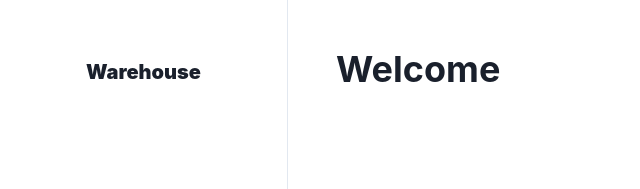
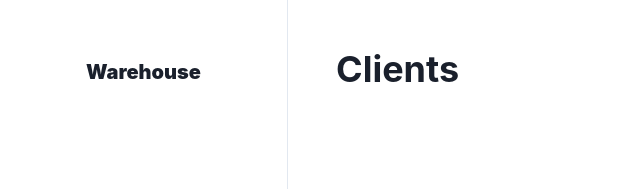
Before and after one commit to yaroslavnosenko/warehouse, a React (Create React App) app in the folder client/: page /clients in a window 1280 px wide. Shown: the top 189 px of the page, without its empty margins (0-640 px from the left). Built offline with nearby package versions, Linux system fonts and the light colour scheme.

Commit message:
client: added routes

```diff
--- a/client/package.json
+++ b/client/package.json
@@ -17,6 +17,7 @@
     "react": "^17.0.2",
     "react-dom": "^17.0.2",
     "react-icons": "^3.11.0",
+    "react-router-dom": "^6.1.1",
     "react-scripts": "5.0.0",
     "typescript": "^4.5.4",
     "web-vitals": "^0.2.4"
--- a/client/src/components/app.tsx
+++ b/client/src/components/app.tsx
@@ -1,12 +1,19 @@
 import { ChakraProvider, theme, Box } from '@chakra-ui/react'
-import { HomePage } from '../pages'
+import { BrowserRouter, Routes, Route } from 'react-router-dom'
+
+import { HomePage, ClientsPage } from '../pages'
 import { Navigation } from '.'
 
 export const App = () => (
   <ChakraProvider theme={theme}>
-    <Box ml="72">
-      <Navigation />
-      <HomePage />
-    </Box>
+    <BrowserRouter>
+      <Box ml="72">
+        <Navigation />
+        <Routes>
+          <Route index element={<HomePage />} />
+          <Route path="clients" element={<ClientsPage />} />
+        </Routes>
+      </Box>
+    </BrowserRouter>
   </ChakraProvider>
 )
--- a/client/src/components/navigation.tsx
+++ b/client/src/components/navigation.tsx
@@ -1,5 +1,6 @@
 import { Box, Text, Button, Stack } from '@chakra-ui/react'
 import { BiPaintRoll, BiUser, BiDirections, BiHomeAlt } from 'react-icons/bi'
+import { Link } from 'react-router-dom'
 
 export const Navigation = () => {
   return (
@@ -23,18 +24,26 @@ export const Navigation = () => {
         </Text>
       </Box>
       <Stack justify="center" flex="1">
+        <Link to="/">
           <Button w="100%" leftIcon={<BiHomeAlt />} colorScheme="blue" variant="ghost">
             Home
           </Button>
+        </Link>
+        <Link to="/items">
           <Button w="100%" leftIcon={<BiPaintRoll />} colorScheme="blue" variant="ghost">
             Items
           </Button>
+        </Link>
+        <Link to="/clients">
           <Button w="100%" leftIcon={<BiUser />} colorScheme="blue" variant="ghost">
             Clients
           </Button>
+        </Link>
+        <Link to="/transactions">
           <Button w="100%" leftIcon={<BiDirections />} colorScheme="blue" variant="ghost">
             Transactions
           </Button>
+        </Link>
       </Stack>
     </Box>
   )
--- /dev/null
+++ b/client/src/pages/clients-page.tsx
@@ -0,0 +1,12 @@
+import { Box, Heading } from '@chakra-ui/react'
+import { Container } from '../components'
+
+export const ClientsPage = () => {
+  return (
+    <Box my="12">
+      <Container>
+        <Heading>Clients</Heading>
+      </Container>
+    </Box>
+  )
+}
--- a/client/src/pages/index.ts
+++ b/client/src/pages/index.ts
@@ -1 +1,2 @@
 export * from './home-page'
+export * from './clients-page'
```
Also changed, not shown: 1 other file (tests, documents, lock files or other folders). Lines whose indentation alone changed are shown as unchanged.
